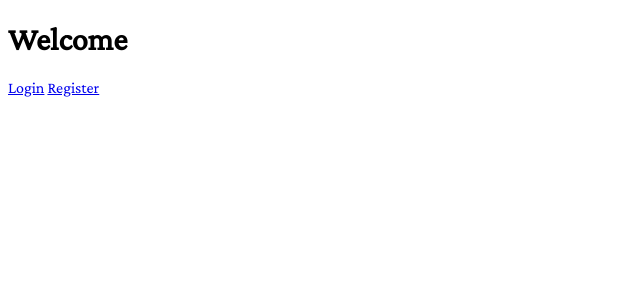
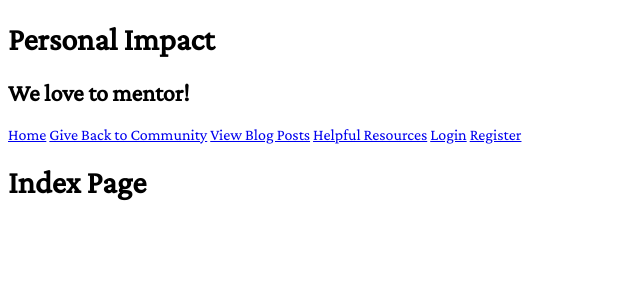
Before and after one commit to project-impact-2019/project-impact, a Django app: page / in a window 1280 px wide. Shown: the top 300 px of the page, without its empty margins (0-640 px from the left). Run offline with Django 3.2, Linux system fonts and the light colour scheme.

Commit message:
Added Links to Base

```diff
--- a/core/forms.py
+++ b/core/forms.py
@@ -1,5 +1,5 @@
 from django import forms
-from .models import BlogPost
+from core.models import BlogPost
 
 class BlogForm(forms.ModelForm):
 
--- a/core/templates/base.html
+++ b/core/templates/base.html
@@ -11,7 +11,52 @@
     <title>Project Impact</title>
 </head>
 <body>
-    {% block content %}
-    {% endblock %}
+    <header class="flex items-center justify-center bg-gray white ph3">
+        <div class="container-fluid">
+          <div class="row">
+            <div class="col-sm-2">
+            {% block sidebar %}
+            <header class="bg-white black-80 tc pv4 avenir">
+                <h1 class="mt2 mb0 baskerville i fw1 f1">Personal Impact</h1>
+                <h2 class="mt2 mb0 f6 fw4 ttu tracked">We love to mentor!</h2>
+                <nav class="bt bb tc mw7 center mt4">
+                  <a class="f6 f5-l link bg-animate black-80 hover-bg-lightest-blue dib pa3 ph4-l" href="{% url 'index' %}">Home</a>
+                  <a class="link dim white f5-ns dib mr3" href="{% url 'give_back' %}" title="give_back">Give Back to Community</a>
+<a class="link dim white f5-ns dib mr3" href="{% url 'blog' %}" title="blog">View Blog Posts</a>
+<a class="link dim white f5-ns dib mr3" href="{% url 'resource' %}" title="resource">Helpful Resources</a>
+                  {% if request.user.is_authenticated %}
+                  <a class="link dim white f5-ns dib mr3" href="{% url 'auth_logout' %}" title="Log out">Logout</a>
+                  {% else %}
+                  <a class="link dim white f5-ns dib mr3" href="{% url 'auth_login' %}" title="Login">Login</a>
+                  <a class="link dim white f5-ns dib mr3" href="{% url 'registration_register' %}" title="Register">Register</a>
+                  {% endif %}
+                </nav>
+              </header>
+        </header>
+              <div>
+              </div>
+           {% endblock %}
+            </div>
+            <div class="col-sm-10 ">{% block content %}{% endblock %}</div>
+
+            {% block pagination %}
+            {% if is_paginated %}
+                <div class="pagination">
+                    <span class="page-links">
+                        {% if page_obj.has_previous %}
+                            <a href="{{ request.path }}?page={{ page_obj.previous_page_number }}">previous</a>
+                        {% endif %}
+                        <span class="page-current">
+                            Page {{ page_obj.number }} of {{ page_obj.paginator.num_pages }}.
+                        </span>
+                        {% if page_obj.has_next %}
+                            <a href="{{ request.path }}?page={{ page_obj.next_page_number }}">next</a>
+                        {% endif %}
+                    </span>
+                </div>
+            {% endif %}
+          {% endblock %}
+          </div>
+        </div>
 </body>
 </html>
--- a/core/templates/index.html
+++ b/core/templates/index.html
@@ -1,12 +1,5 @@
 {% extends 'base.html' %}
 
 {% block content %}
-<h1> Welcome </h1>
-{% if request.user.is_authenticated %}
-<a class="link dim white f5-ns dib mr3" href="{% url 'auth_logout' %}" title="Log out">Logout</a>
-{% else %}
-<a class="link dim white f5-ns dib mr3" href="{% url 'auth_login' %}" title="Login">Login</a>
-<a class="link dim white f5-ns dib mr3" href="{% url 'registration_register' %}" title="Register">Register</a>
-{% endif %}
-
+<h1> Index Page </h1>
 {% endblock %}
```
